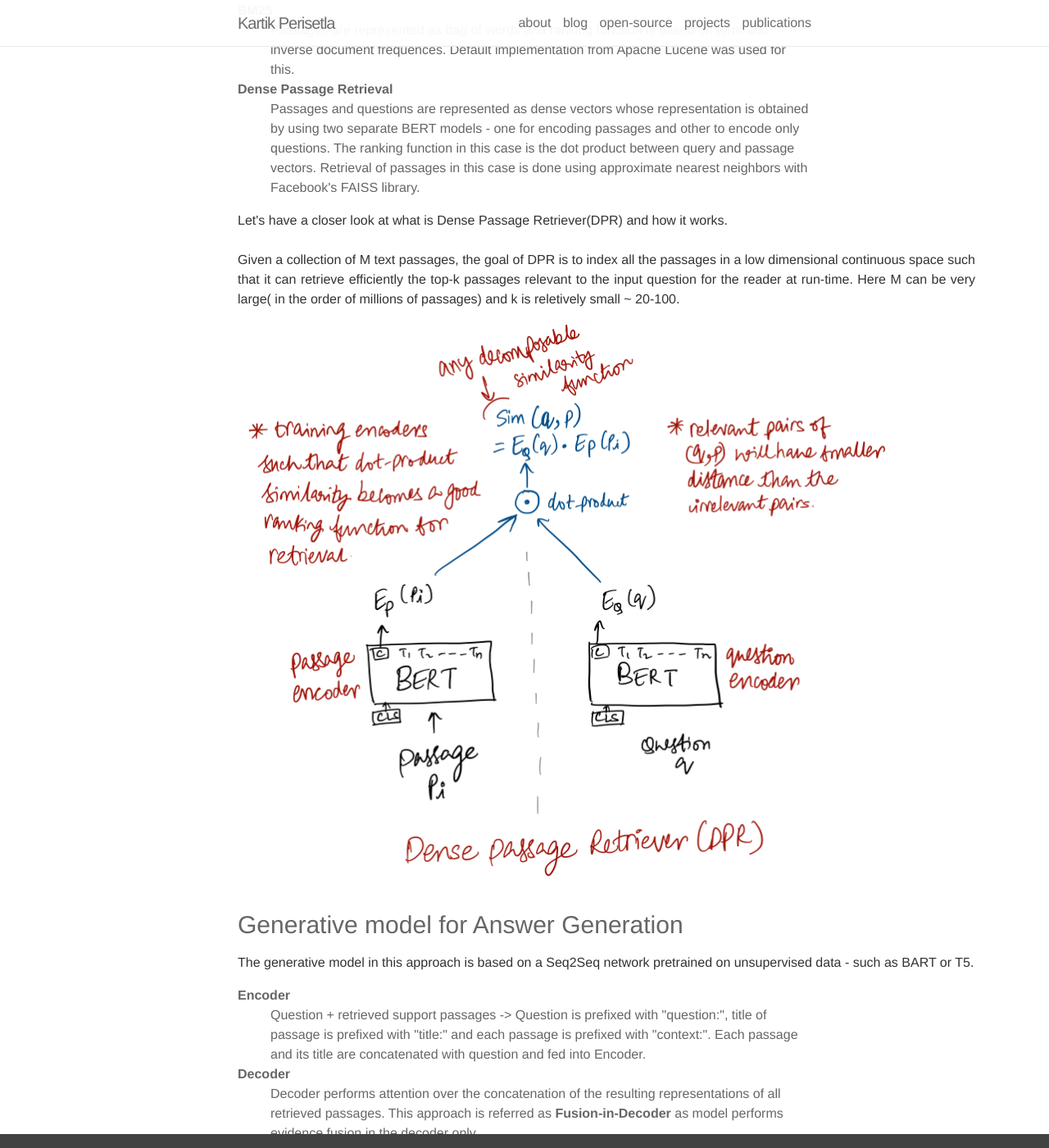
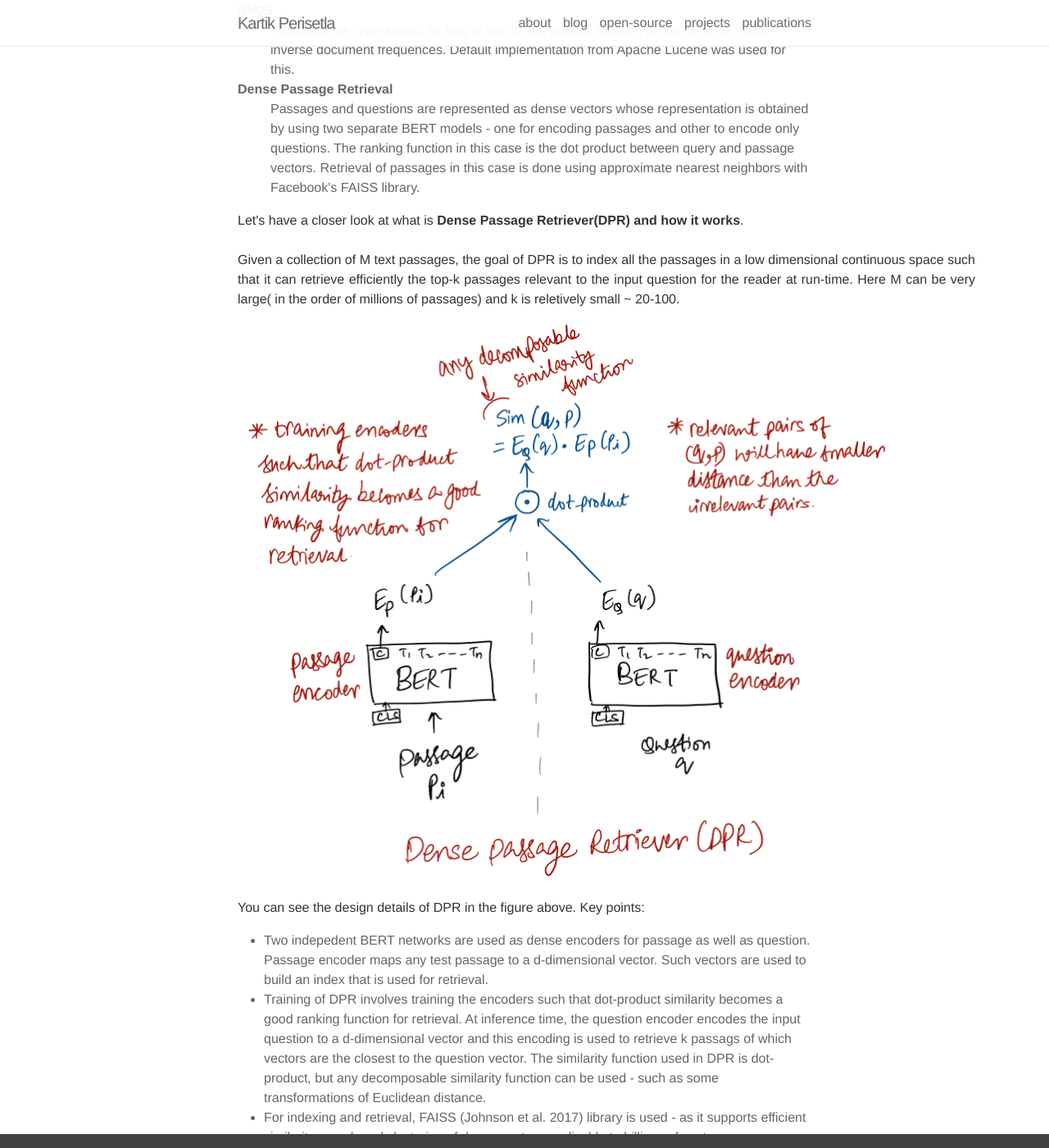
Before and after one commit to kartikperisetla/kartikperisetla.github.io, a Jekyll site: the page built from _posts/2020-07-25-leveraging-passage-retrieval-generative-models-qna.markdown, in a window 1280 px wide and 1400 px high, scrolled down 2187 px. Shown: the whole window at 82% size. Built offline with Jekyll 4.4.1, drawn with Linux system fonts in a browser that asks for light colours; nearby versions of some CDN libraries; comment, search, counter and statistics services are not loaded.

Commit message:
Update 2020-07-25-leveraging-passage-retrieval-generative-models-qna.markdown

```diff
--- a/_posts/2020-07-25-leveraging-passage-retrieval-generative-models-qna.markdown
+++ b/_posts/2020-07-25-leveraging-passage-retrieval-generative-models-qna.markdown
@@ -73,11 +73,22 @@ Passages and questions are represented as dense vectors whose representation is
 </dl>
 </p>
 <p align="justify">
-Let's have a closer look at what is Dense Passage Retriever(DPR) and how it works.
+Let's have a closer look at what is <b>Dense Passage Retriever(DPR) and how it works</b>.
 <br/><br/>
 Given a collection of M text passages, the goal of DPR is to index all the passages in a low dimensional continuous space such that it can retrieve efficiently the top-k passages relevant to the input question for the reader at run-time. Here M can be very large( in the order of millions of passages) and k is reletively small ~ 20-100.
 </p>
 <img width="800px" src="{{ site.baseurl }}/assets/img/blog/dpr.png"/>
+<p align="justify">
+You can see the design details of DPR in the figure above. Key points:
+<ul>
+<li>
+Two indepedent BERT networks are used as dense encoders for passage as well as question. Passage encoder maps any test passage to a d-dimensional vector. Such vectors are used to build an index that is used for retrieval. </li>
+<li>Training of DPR involves training the encoders such that dot-product similarity becomes a good ranking function for retrieval. At inference time, the question encoder encodes the input question to a d-dimensional vector and this encoding is used to retrieve k passags of which vectors are the closest to the question vector. The similarity function used in DPR is dot-product, but any decomposable similarity function can be used - such as some transformations of Euclidean distance.</li>
+<li>
+For indexing and retrieval, FAISS (Johnson et al. 2017) library is used - as it supports efficient similarity search and clustering of dense vectors applicable to billions of vectors.
+</li>
+</ul>
+</p>
 <h3>
 Generative model for Answer Generation
 </h3>
```
